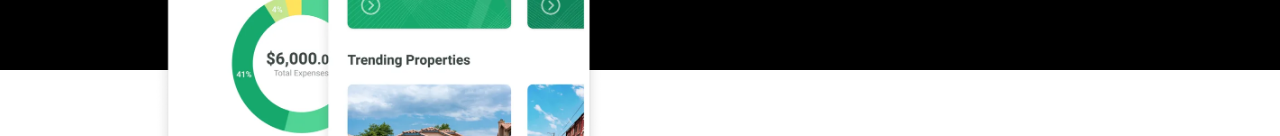
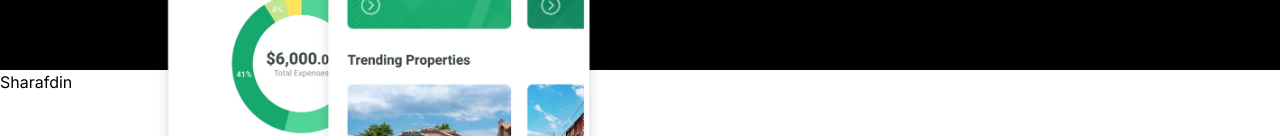
Before and after one commit to abdinasir-Tman/muraajaco-web-app, a Next.js app: page / in a window 1280 px wide. Shown: the part 816-952 px from the top of the page. Built offline with nearby package versions, Linux system fonts and the light colour scheme.

Commit message:
completed hero design

```diff
--- a/app/page.tsx
+++ b/app/page.tsx
@@ -2,5 +2,8 @@ import Image from "next/image";
 import Hero from "./components/Hero";
 
 export default function Home() {
-  return <Hero/>;
+  return <>
+  <Hero />
+  <h1>Sharafdin</h1>
+  </>;
 }
```
